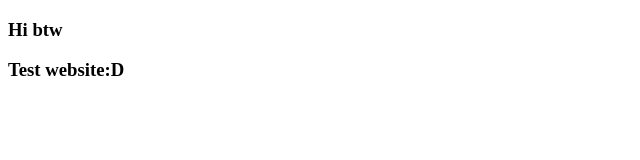
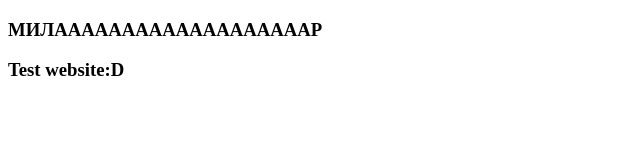
Before and after one commit to ComputerHack228/Website-test, a plain HTML site: page index.html in a window 1280 px wide. Shown: the whole page, without its empty margins (0-640 px from the left). Drawn offline with Linux system fonts and the light colour scheme.

Commit message:
Update index.html

```diff
--- a/index.html
+++ b/index.html
@@ -3,5 +3,5 @@
 <html>
   <head>
     <title>My first website:D</title>
-    <h3 class="text-center signup-header">Hi btw</h3>
+    <h3 class="text-center signup-header">МИЛАААААААААААААААААААР</h3>
     <h3 class="text-center signup-header">Test website:D</h3>
```
